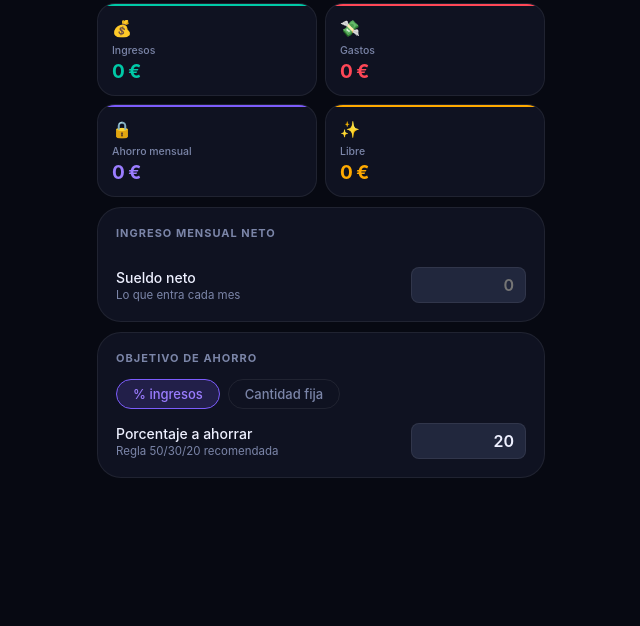
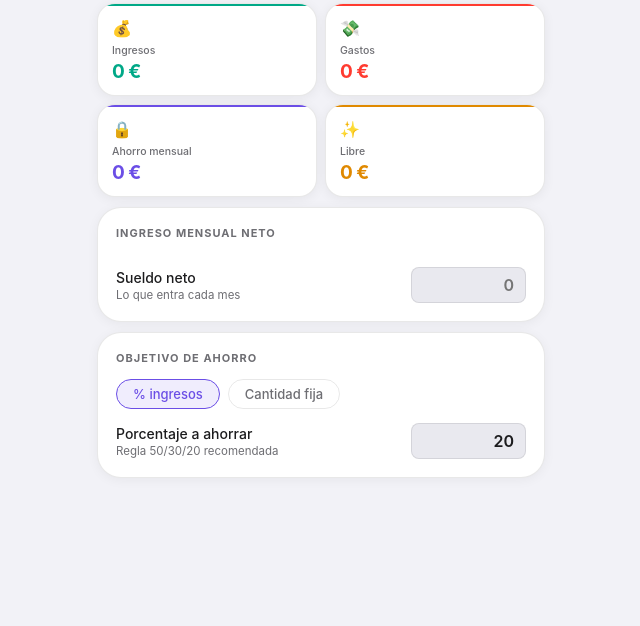
Before and after one commit to jaumeborras/ahorro-marta, a plain HTML site: page index.html in a window 1280 px wide. Shown: the part 174-800 px from the top of the page, without its empty margins (319-959 px from the left). Drawn offline with Linux system fonts and the light colour scheme.

Commit message:
Cambiar a tema claro: fondo blanco, cards con sombra
Paleta light mode estilo Apple: bg #F2F2F7, cards blancas con
box-shadow sutil, texto oscuro, acento púrpura más profundo.

Co-Authored-By: Claude Sonnet 4.6 <noreply@anthropic.com>

```diff
--- a/index.html
+++ b/index.html
@@ -8,23 +8,23 @@
     *, *::before, *::after { box-sizing: border-box; margin: 0; padding: 0; }
 
     :root {
-      --bg-0: #070912;
-      --bg-1: #0F1221;
-      --bg-2: #181D30;
-      --bg-3: #21273D;
-      --accent: #7C5CFC;
-      --accent-light: #9B7DFF;
-      --accent-glow: rgba(124,92,252,0.18);
-      --green: #00C9A7;
-      --green-dim: rgba(0,201,167,0.12);
-      --red: #FF4757;
-      --red-dim: rgba(255,71,87,0.12);
-      --amber: #FFAA00;
-      --amber-dim: rgba(255,170,0,0.12);
-      --text-1: #EEF0FF;
-      --text-2: #7B85A8;
-      --text-3: #3D4460;
-      --border: rgba(255,255,255,0.07);
+      --bg-0: #F2F2F7;
+      --bg-1: #FFFFFF;
+      --bg-2: #F2F2F7;
+      --bg-3: #E9E9EF;
+      --accent: #6B4EE6;
+      --accent-light: #6B4EE6;
+      --accent-glow: rgba(107,78,230,0.1);
+      --green: #00A887;
+      --green-dim: rgba(0,168,135,0.1);
+      --red: #FF3B30;
+      --red-dim: rgba(255,59,48,0.1);
+      --amber: #E08900;
+      --amber-dim: rgba(224,137,0,0.1);
+      --text-1: #1C1C1E;
+      --text-2: #6E6E73;
+      --text-3: #AEAEB2;
+      --border: rgba(0,0,0,0.09);
       --r-xl: 24px;
       --r-lg: 18px;
       --r-md: 12px;
@@ -70,7 +70,7 @@
       font-size: 28px;
       font-weight: 700;
       letter-spacing: -0.5px;
-      background: linear-gradient(135deg, #EEF0FF 0%, #9B7DFF 100%);
+      background: linear-gradient(135deg, #1C1C1E 0%, #6B4EE6 100%);
       -webkit-background-clip: text;
       -webkit-text-fill-color: transparent;
       background-clip: text;
@@ -136,6 +136,7 @@
       border-radius: var(--r-xl);
       padding: 18px;
       margin-bottom: 10px;
+      box-shadow: 0 2px 12px rgba(0,0,0,0.05);
     }
     .card-label {
       font-size: 11px;
@@ -160,6 +161,7 @@
       padding: 14px 14px 12px;
       position: relative;
       overflow: hidden;
+      box-shadow: 0 2px 12px rgba(0,0,0,0.06);
     }
     .metric-card::after {
       content: '';
```
Also changed, not shown: 1 other file.
